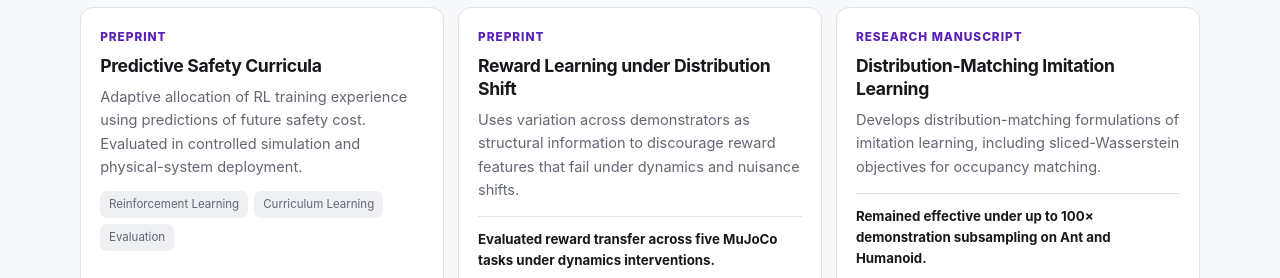
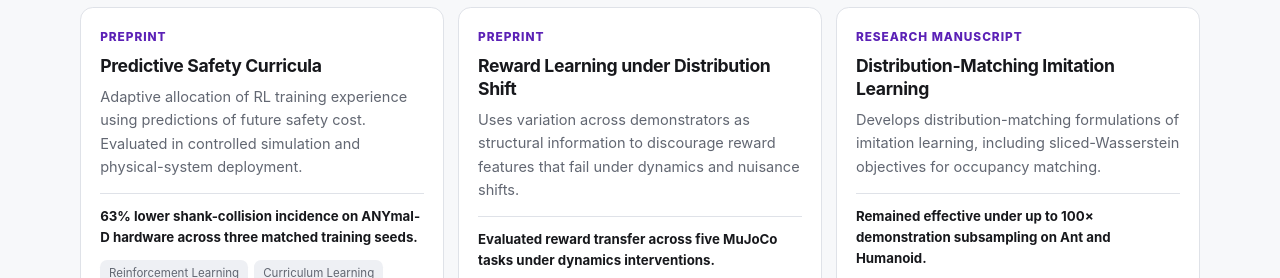
Before and after one commit to iov9000/iov9000.github.io, an Astro site: page / in a window 1280 px wide. Shown: the part 641-919 px from the top of the page. Built offline with nearby package versions, Linux system fonts and the light colour scheme; Astro itself is replaced by a stand-in of ours.

Commit message:
minor edits

```diff
--- a/src/components/ProjectCard.astro
+++ b/src/components/ProjectCard.astro
@@ -2,7 +2,7 @@
 import Icon from './Icon.astro';
 import { slugFromId } from '../lib/content';
 
-const { entry, showHighlight = true } = Astro.props;
+const { entry } = Astro.props;
 const slug = slugFromId(entry.id);
 ---
 
@@ -10,7 +10,7 @@ const slug = slugFromId(entry.id);
   {entry.data.status && <span class="card-meta">{entry.data.status}</span>}
   <h3>{entry.data.cardTitle ?? entry.data.title}</h3>
   <p>{entry.data.cardSummary ?? entry.data.summary}</p>
-  {showHighlight && entry.data.highlight && <p class="project-highlight">{entry.data.highlight}</p>}
+  {entry.data.highlight && <p class="project-highlight">{entry.data.highlight}</p>}
   {entry.data.tags.length > 0 && (
     <div class="tags">
       {entry.data.tags.slice(0, 3).map((tag: string) => <span class="tag">{tag}</span>)}
--- a/src/pages/index.astro
+++ b/src/pages/index.astro
@@ -67,7 +67,7 @@ const personJsonLd = {
         <h2 class="section-title">Selected research</h2>
       </header>
       <div class="card-grid">
-        {selectedProjects.map((project) => <ProjectCard entry={project} showHighlight={slugFromId(project.id) !== 'quadruped-locomotion'} />)}
+        {selectedProjects.map((project) => <ProjectCard entry={project} />)}
       </div>
     </div>
   </section>
@@ -117,7 +117,7 @@ const personJsonLd = {
         <h2 class="section-title">Background</h2>
       </header>
       <div class="background-copy">
-        <p>At <a href="https://www.anybotics.com/" target="_blank" rel="noreferrer">ANYbotics</a>, my recent research has focused on how training experience should be allocated in reinforcement learning, leading to Predictive Safety Curricula. I evaluate these methods at scale in simulation and on physical robotic systems. This work is developed and validated in industrial quadruped locomotion, spanning robustness and failure analysis, production training, and sim-to-real deployment.</p>
+        <p>At <a href="https://www.anybotics.com/" target="_blank" rel="noreferrer">ANYbotics</a>, my recent research has focused on how training experience should be allocated in reinforcement learning. I evaluate these methods at scale in simulation and on physical robotic systems. This work is developed and validated in industrial quadruped locomotion, spanning robustness and failure analysis, production training, and sim-to-real deployment.</p>
         <p>My ETH Zürich PhD focused on reinforcement learning from demonstrations, including causal invariance for reward learning and optimal-transport objectives for occupancy-matching imitation learning.</p>
         <p>More broadly, I am interested in <strong>how learning systems acquire robust behavior under limited or imperfect supervision</strong>—particularly through active task selection, curriculum design, and experimental design: choosing the environments, tasks, and interventions that are most informative for improving a learner.</p>
         <p>My work combines reinforcement learning, imitation and reward learning with large-scale experimentation using PyTorch, JAX, GPU simulation, and HPC infrastructure.</p>
```
